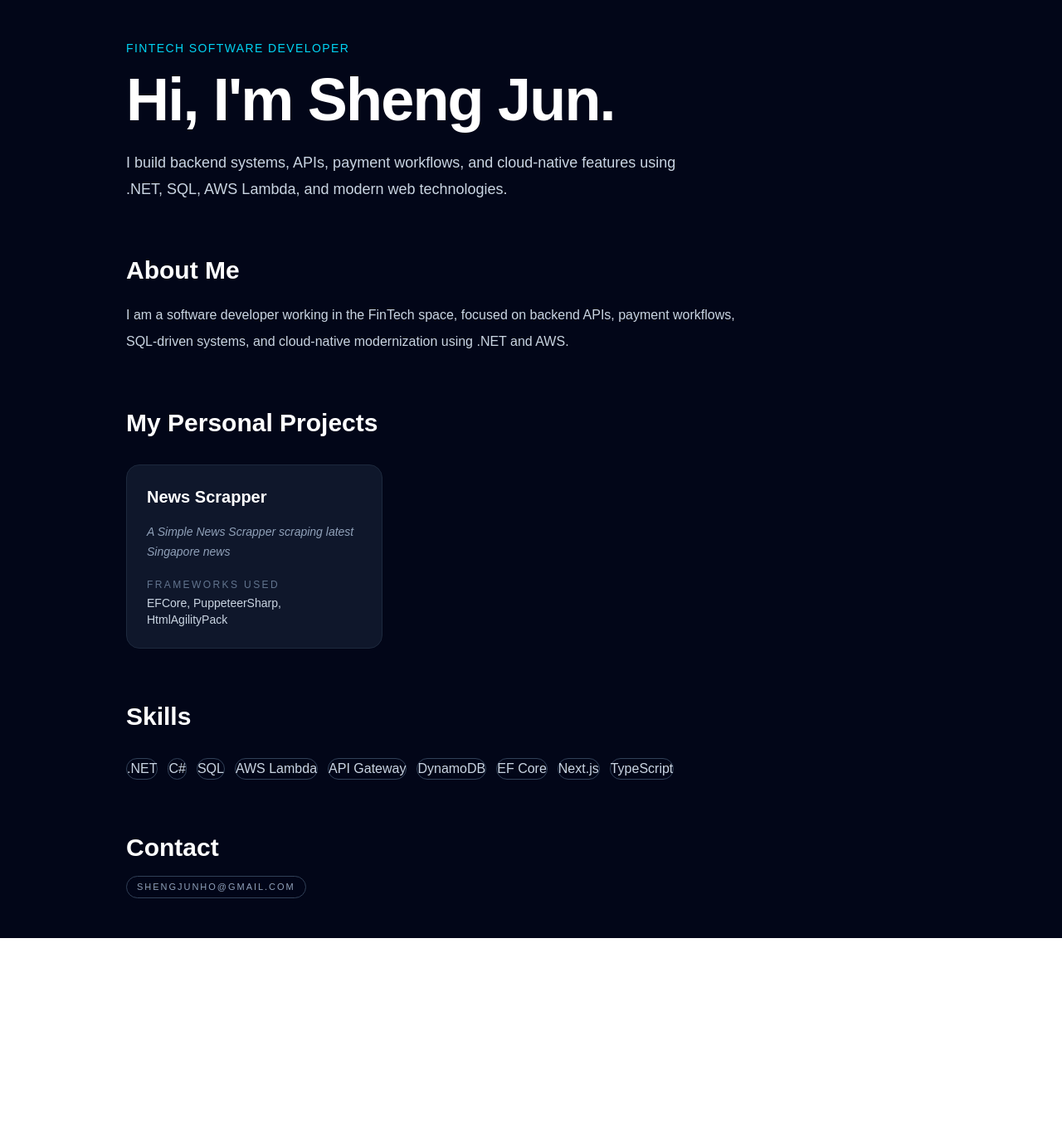
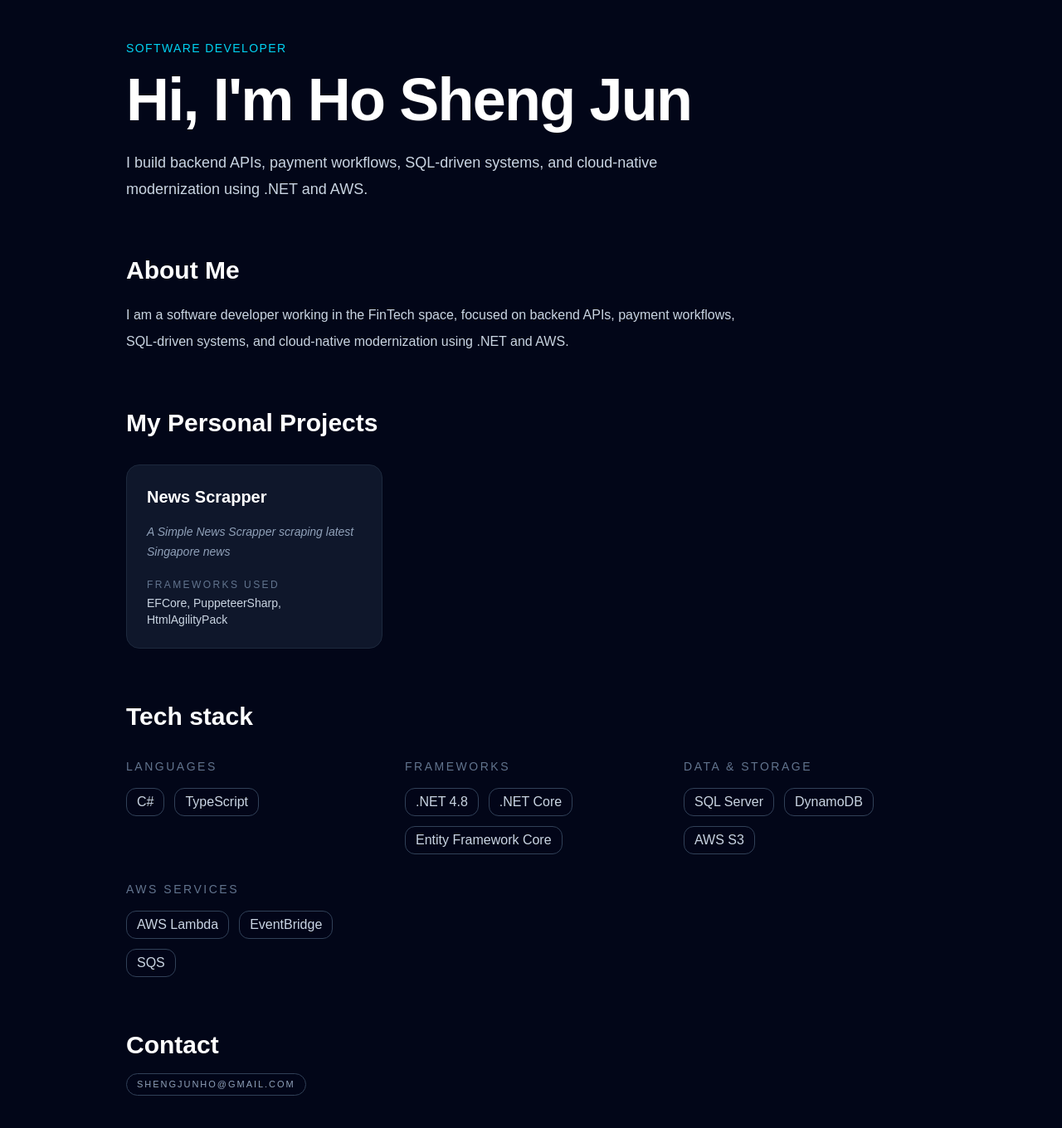
Before and after one commit to BlackCat1010/my-profile, a Next.js app: page / in a window 1280 px wide. Shown: the top 1360 px of the page at 83% size. Before the commit the page ends 1131 px from the top, so only its background shows below. Built offline with nearby package versions, Linux system fonts and the light colour scheme.

Commit message:
[Refactor] All hardcoded texts into constants file. Skills content change

```diff
--- a/components/About.tsx
+++ b/components/About.tsx
@@ -1,12 +1,12 @@
+import { ABOUT } from "@/lib/constants";
+
 export default function About() {
     return (
 <section className="mx-auto max-w-5xl">
             <h2 className="text-3xl font-bold">About Me</h2>
 
             <p className="mt-5 max-w-3xl leading-8 text-slate-300">
-                I am a software developer working in the FinTech space, focused on
-                backend APIs, payment workflows, SQL-driven systems, and cloud-native
-                modernization using .NET and AWS.
+                {ABOUT.description}
             </p>
         </section>
     );
--- a/components/Contact.tsx
+++ b/components/Contact.tsx
@@ -1,10 +1,12 @@
+import { CONTACT } from "@/lib/constants";
+
 export default function Contact() {
     return (
         <section id="contact" className="mx-auto max-w-5xl">
             <h2 className="text-3xl font-bold">Contact</h2>
-            <a href="mailto:shengjunho@gmail.com"
+            <a href={`mailto:${CONTACT.email}`}
                 className="mt-4 inline-flex rounded-full border border-slate-700 bg-slate-950/80 px-3 py-1 text-[11px] uppercase tracking-[0.18em] text-slate-400">
-                shengjunho@gmail.com
+                {CONTACT.email}
             </a>
         </section>
     );
--- a/components/Hero.tsx
+++ b/components/Hero.tsx
@@ -1,17 +1,18 @@
+import { HERO } from "@/lib/constants";
+
 export default function Hero() {
    return (
       <section className="mx-auto flex max-w-5xl flex-col justify-center">
         <p className="mb-4 text-sm uppercase tracking-widest text-cyan-400">
-          FinTech Software Developer
+          {HERO.title}
         </p>
 
         <h1 className="text-5xl font-bold tracking-tight md:text-7xl">
-          Hi, I'm Sheng Jun.
+          Hi, I'm {HERO.name}
         </h1>
 
         <p className="mt-6 max-w-2xl text-lg leading-8 text-slate-300">
-          I build backend systems, APIs, payment workflows, and cloud-native
-          features using .NET, SQL, AWS Lambda, and modern web technologies.
+          {HERO.description}
         </p>
       </section>
    );
--- a/components/Projects.tsx
+++ b/components/Projects.tsx
@@ -1,15 +1,8 @@
 "use client";
 
+import { PROJECTS } from "@/lib/constants";
 import { useState } from "react";
 
-const projects = [
-    {
-        title: "News Scrapper",
-        description: "A Simple News Scrapper scraping latest Singapore news",
-        projectUrl: "https://github.com/BlackCat1010/WebScrapper2_0",
-        frameworksUsed: ["EFCore", "PuppeteerSharp", "HtmlAgilityPack"]
-    }
-]
 
 type TooltipState = {
   text: string;
@@ -25,13 +18,13 @@ export default function Projects() {
             <h2 className="text-3xl font-bold">My Personal Projects</h2>
 
             <div className="mt-8 grid gap-6 md:grid-cols-3">
-                {projects.map((project) => (
+                {PROJECTS.items.map((project) => (
                     <button
                         key={project.title}
                         className="relative rounded-2xl border border-slate-800 bg-slate-900 p-6 hover:bg-slate-800 text-left"
                         onMouseMove={(event) => {
                             setTooltip({
-                                text: "Click to view more on GitHub",
+                                text: PROJECTS.tooltiptext,
                                 x: event.clientX,
                                 y: event.clientY,
                             })
--- a/components/Skills.tsx
+++ b/components/Skills.tsx
@@ -1,28 +1,28 @@
-const skills = [
-    ".NET",
-    "C#",
-    "SQL",
-    "AWS Lambda",
-    "API Gateway",
-    "DynamoDB",
-    "EF Core",
-    "Next.js",
-    "TypeScript",
-];
+import { techStacks } from "@/lib/constants";
 
 export default function Skills() {
   return (
     <section className="mx-auto max-w-5xl">
-            <h2 className="text-3xl font-bold">Skills</h2>
+      <h2 className="text-3xl font-bold">Tech stack</h2>
 
-            <div className="mt-8 flex flex-wrap gap-3">
-                {skills.map((skill) => (
+      <div className="mt-8 grid gap-8 md:grid-cols-3">
+        {techStacks.map((group) => (
+          <div key={group.title}>
+            <p className="text-sm uppercase tracking-[0.18em] text-slate-500">
+              {group.title}
+            </p>
+
+            <div className="mt-4 flex flex-wrap gap-3">
+              {group.items.map((item) => (
                 <span
-                        key={skill}
-                        className="rounded-full border border-slate-700 text-slate-300"
+                  key={item}
+                  className="inline-flex rounded-xl border border-slate-700 bg-slate-950/60 px-3 py-1 text-slate-300"
                 >
-                        {skill}
+                  {item}
                 </span>
+              ))}
+            </div>
+          </div>
         ))}
       </div>
     </section>
--- /dev/null
+++ b/lib/constants.ts
@@ -0,0 +1,60 @@
+export const HERO = {
+    name: "Ho Sheng Jun",
+    title: "Software Developer",
+    description: "I build backend APIs, payment workflows, SQL-driven systems, and cloud-native modernization using .NET and AWS.",
+}
+
+export const ABOUT = {
+  description:
+    "I am a software developer working in the FinTech space, focused on backend APIs, payment workflows, SQL-driven systems, and cloud-native modernization using .NET and AWS.",
+};
+
+export const PROJECTS = {
+    tooltiptext: "Click to view more on GitHub",
+    items: [
+       {
+        title: "News Scrapper",
+        description: "A Simple News Scrapper scraping latest Singapore news",
+        projectUrl: "https://github.com/BlackCat1010/WebScrapper2_0",
+        frameworksUsed: ["EFCore", "PuppeteerSharp", "HtmlAgilityPack"]
+        }
+    ]
+};
+
+export const CONTACT = {
+  email: "shengjunho@gmail.com",
+};
+
+export const techStacks = [
+    {
+        title: "Languages",
+        items: [
+            "C#",
+            "TypeScript",
+        ]
+    },
+    {
+        title: "Frameworks",
+        items: [
+            ".NET 4.8",
+            ".NET Core",
+            "Entity Framework Core",
+        ]
+    },
+    {
+        title: "Data & Storage",
+        items: [
+            "SQL Server",
+            "DynamoDB",
+            "AWS S3"
+        ]
+    },
+    {
+        title: "AWS Services",
+        items: [
+            "AWS Lambda",
+            "EventBridge",
+            "SQS"
+        ]
+    }
+];
```
Lines whose indentation alone changed are shown as unchanged.
